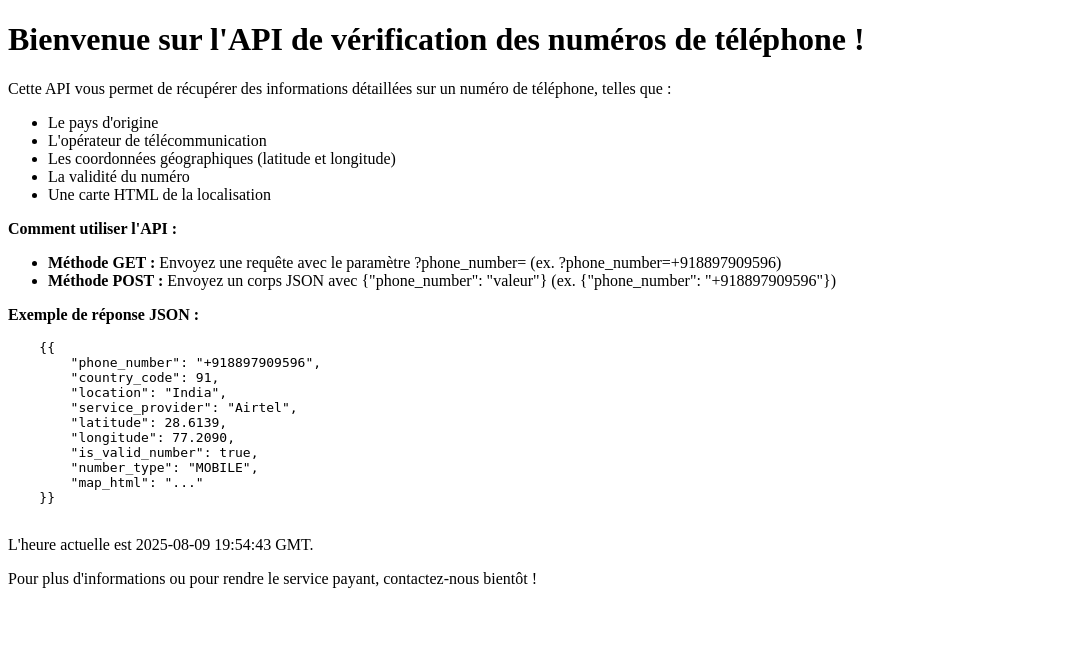
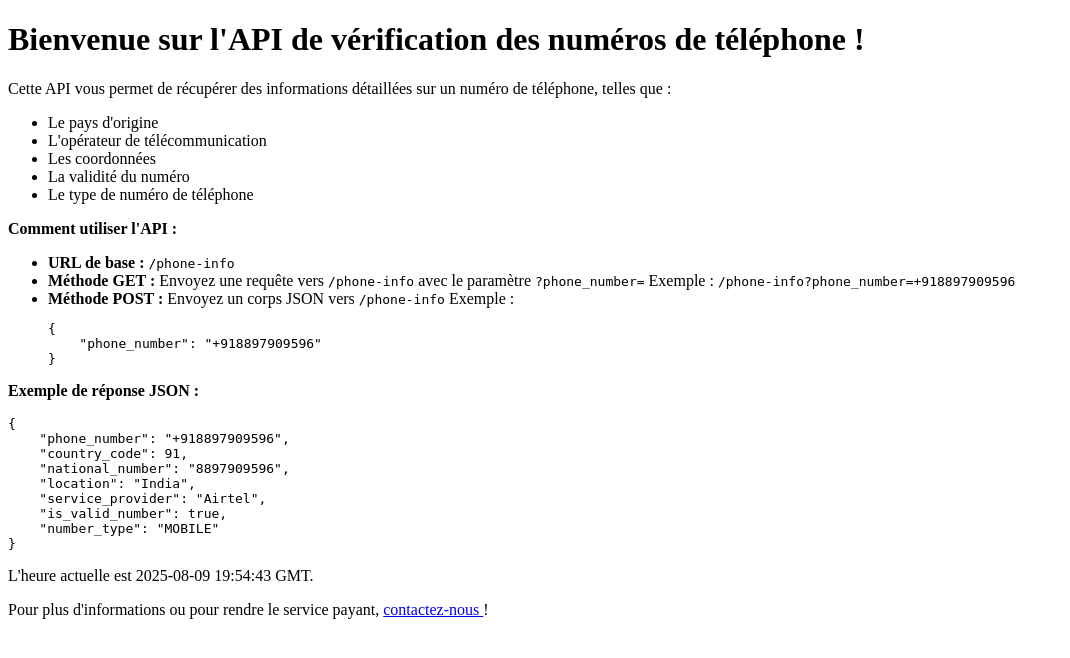
Before and after one commit to EtudiantFabre/api_phone_numbers, a Django app: page / in a window 1280 px wide. Shown: the top 658 px of the page, without its empty margins (0-1070 px from the left). Run offline with Django 4.2, Linux system fonts and the light colour scheme; parts of the project's set-up code (start-up, migrations or seed data) failed here and were passed over.

Commit message:
Mise à jour de la documentation HTML de l'API : simplification des instructions d'utilisation et suppression des informations géographiques.

```diff
--- a/example/templates/example/index.html
+++ b/example/templates/example/index.html
@@ -16,39 +16,54 @@
 		<ul>
 			<li>Le pays d'origine</li>
 			<li>L'opérateur de télécommunication</li>
-			<li>Les coordonnées géographiques (latitude et longitude)</li>
+			<li>Les coordonnées</li>
 			<li>La validité du numéro</li>
-			<li>Une carte HTML de la localisation</li>
+			<li>Le type de numéro de téléphone</li>
 		</ul>
+
 		<p><strong>Comment utiliser l'API :</strong></p>
 		<ul>
+			<li><strong>URL de base :</strong> <code>/phone-info</code></li>
 			<li>
-				<strong>Méthode GET :</strong> Envoyez une requête avec le paramètre
-				?phone_number= (ex. ?phone_number=+918897909596)
+				<strong>Méthode GET :</strong> Envoyez une requête vers
+				<code>/phone-info</code> avec le paramètre <code>?phone_number=</code>
+				Exemple :
+				<code>/phone-info?phone_number=+918897909596</code>
 			</li>
 			<li>
-				<strong>Méthode POST :</strong> Envoyez un corps JSON avec
-				{"phone_number": "valeur"} (ex. {"phone_number": "+918897909596"})
+				<strong>Méthode POST :</strong> Envoyez un corps JSON vers
+				<code>/phone-info</code>
+				Exemple :
+				<pre>
+{
+    "phone_number": "+918897909596"
+}</pre
+				>
 			</li>
 		</ul>
+
 		<p><strong>Exemple de réponse JSON :</strong></p>
 		<pre>
-    {{
-        "phone_number": "+918897909596",
-        "country_code": 91,
-        "location": "India",
-        "service_provider": "Airtel",
-        "latitude": 28.6139,
-        "longitude": 77.2090,
-        "is_valid_number": true,
-        "number_type": "MOBILE",
-        "map_html": "..."
-    }}
-    </pre>
+{
+    "phone_number": "+918897909596",
+    "country_code": 91,
+    "national_number": "8897909596",
+    "location": "India",
+    "service_provider": "Airtel",
+    "is_valid_number": true,
+    "number_type": "MOBILE"
+}</pre
+		>
+
 		<p>L'heure actuelle est {{ current_time }} GMT.</p>
 		<p>
-			Pour plus d'informations ou pour rendre le service payant, contactez-nous
-			bientôt !
+			Pour plus d'informations ou pour rendre le service payant,
+			<a
+				href="mailto:fabricetoyi87@gmail.com"
+				target="_blank">
+				contactez-nous
+			</a>
+			!
 		</p>
 	</body>
 </html>
```
